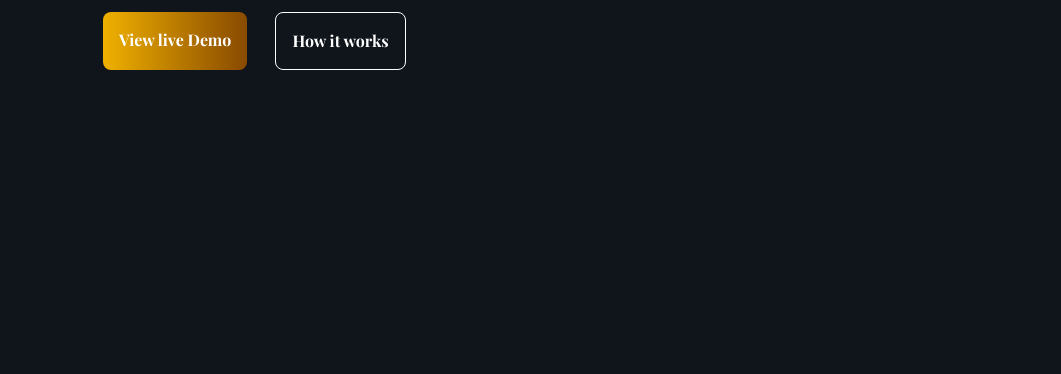
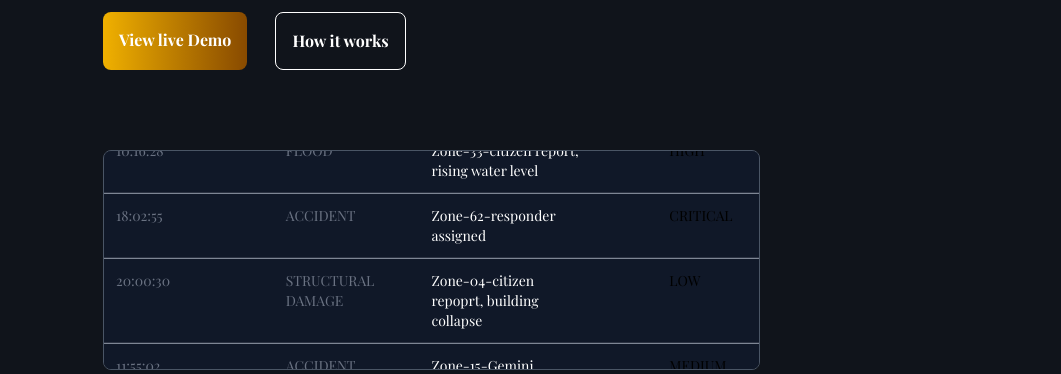
Before and after one commit to utsav8143/real-time-crisis-management-, a React app in the folder frontend/: page / in a window 1280 px wide. Shown: the part 578-952 px from the top of the page, without its empty margins (109-1170 px from the left). Before the commit the page ends 800 px from the top, so only its background shows below. Built offline with nearby package versions, Linux system fonts and the light colour scheme; no server answers; the HTML template or start-up script is replaced by a standard one; a web font is replaced by a local one.

Commit message:
second commit

```diff
--- a/frontend/src/components/landing/Hero.jsx
+++ b/frontend/src/components/landing/Hero.jsx
@@ -1,8 +1,9 @@
 import React from "react";
+import INCIDENTS from "../../utils/data.js";
 
 const Hero = () => {
   return (
-    <div className="">
+    <div className="h-screen">
       <div className="">
         <div className="mt-25 flex gap-2 items-center">
           <div className="w-2 h-2 rounded-xl bg-red-700 shadow=[0_0_0_0_rgba(229,72,77,0.6)] animate-pulse-ring shrink"></div>
@@ -20,15 +21,38 @@ const Hero = () => {
         </div>
       </div>
       <div className="mt-15 flex gap-7">
-        <a href="" className=" p-4 bg-linear-to-r from-yellow-500 to-yellow-800 rounded-lg text-white font-bold hover:scale-95 transition-transform duration-300 ">
+        <a
+          href=""
+          className=" p-4 bg-linear-to-r from-yellow-500 to-yellow-800 rounded-lg text-white font-bold hover:scale-95 transition-transform duration-300 "
+        >
           View live Demo
         </a>
-        <a href="#pipeline" className="border p-4 text-white rounded-lg font-bold  hover:scale-95 transition-transform duration-300 hover:border-gray-400 hover:text-gray-400">
+        <a
+          href="#pipeline"
+          className="border p-4 text-white rounded-lg font-bold  hover:scale-95 transition-transform duration-300 hover:border-gray-400 hover:text-gray-400"
+        >
           How it works
         </a>
       </div>
-      <div className="">
+      <div className="border border-gray-600 w-3/4 h-55 mt-20 rounded-lg overflow-hidden relative">
+        <div className="flex justify-between p-3 border-b border-gray-600 bg-gray-700 z-10">
+          <h1 className="font-bold text-gray-400">INCIDENT_LOG.STREAM</h1>
+          <div className="flex items-center gap-1">
+            <div className="w-2 h-2 rounded-xl bg-red-700 shadow=[0_0_0_0_rgba(229,72,77,0.6)] animate-pulse-ring shrink"></div>
+            <p className="text-red-600 font-bold">Live</p>
+          </div>
+        </div>
+        <div className="bg-gray-900 animate-scroll-up">
+          {INCIDENTS.map((incident,index)=>(
+            <div className="grid lg:grid-cols-4 p-3 border-b border-gray-400 text-sm " key={index}>
+              <div className="text-gray-500">{incident.time}</div>
+              <div className="text-gray-500 ms-3">{incident.category}</div>
+              <div className="text-white ">{incident.Location}</div>
+              <div className="ms-20">{incident.severity}</div>
+            </div>
 
+          ))}
+        </div>
       </div>
     </div>
   );
--- a/frontend/src/index.css
+++ b/frontend/src/index.css
@@ -60,3 +60,18 @@
       box-shadow: 0 0 0 0 rgba(229, 72, 77, 0);
     }
   }
+
+
+
+
+  @keyframes scrollUp {
+    from {
+      transform: translateY(0);
+    }
+    to {
+      transform: translateY(-50%);
+    }
+  }
+  .animate-scroll-up{
+    animation:  scrollUp 10s linear infinite;
+  }
--- a/frontend/src/utils/data.js
+++ b/frontend/src/utils/data.js
@@ -0,0 +1,46 @@
+
+ const INCIDENTS=[
+    {
+        time:"15:03:27",
+        category:"FIRE",
+        Location:"Zone-01-team en route",
+        severity:"MEDIUM"
+    },
+    {
+        time:"10:16:28",
+        category:"FLOOD",
+        Location:"Zone-33-citizen report, rising water level",
+        severity:"HIGH"
+    },
+    {
+        time:"18:02:55",
+        category:"ACCIDENT",
+        Location:"Zone-62-responder assigned",
+        severity:"CRITICAL"
+    },
+    {
+        time:"20:00:30",
+        category:"STRUCTURAL DAMAGE",
+        Location:"Zone-04-citizen repoprt, building collapse",
+        severity:"LOW"
+    },
+    {
+        time:"11:55:02",
+        category:"ACCIDENT",
+        Location:"Zone-15-Gemini classified, review queued",
+        severity:"MEDIUM"
+    },
+    {
+        time:"15:03:32",
+        category:"FIRE",
+        Location:"Zone-06-team en route",
+        severity:"HIGH"
+    },
+    {
+        time:"19:03:33",
+        category:"MEDICAL",
+        Location:"Zone-17-team en route",
+        severity:"CRITICAL"
+    }
+]
+export default INCIDENTS;
```
